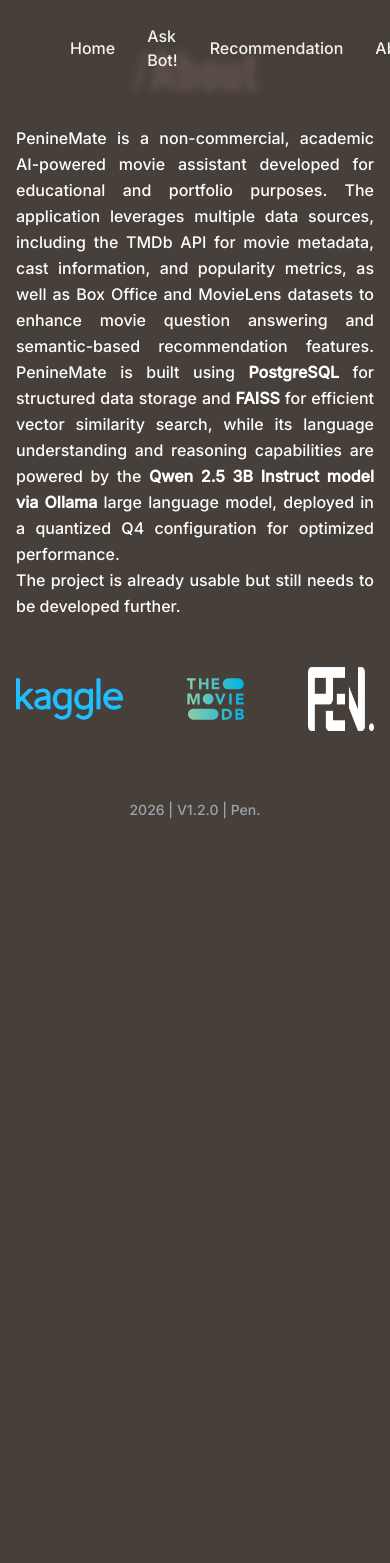
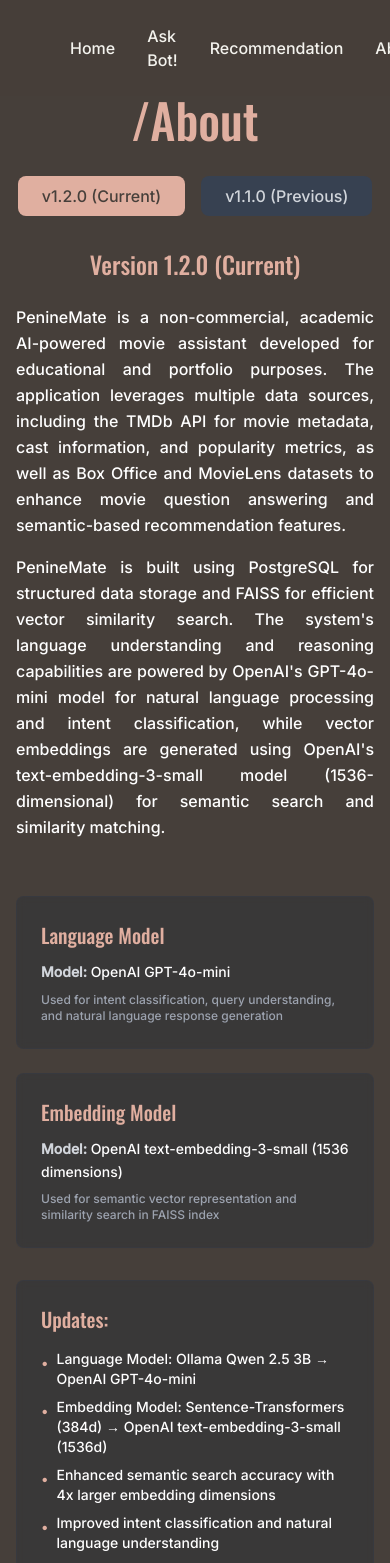
Before and after one commit to StevChrist/peninemate, a Next.js app in the folder frontend/: page /about in a window 390 px wide. Shown: the top 1563 px of the page. Before the commit the page ends 844 px from the top, so only its background shows below. Built offline with nearby package versions, Linux system fonts and the light colour scheme.

Commit message:
update about

```diff
--- a/frontend/src/app/about/page.tsx
+++ b/frontend/src/app/about/page.tsx
@@ -1,14 +1,71 @@
+"use client";
+
 import Header from "@/components/layout/Header";
 import Image from "next/image";
+import { useState } from "react";
 
 export default function AboutPage() {
+  const [selectedVersion, setSelectedVersion] = useState<"1.2.0" | "1.1.0">("1.2.0");
+
+  const versionContent = {
+    "1.2.0": {
+      title: "Version 1.2.0 (Current)",
+      llm: "OpenAI GPT-4o-mini",
+      embedding: "OpenAI text-embedding-3-small (1536 dimensions)",
+      description: `PenineMate is a non-commercial, academic AI-powered movie assistant
+        developed for educational and portfolio purposes. The application leverages multiple
+        data sources, including the TMDb API for movie metadata, cast information, and
+        popularity metrics, as well as Box Office and MovieLens datasets to enhance movie
+        question answering and semantic-based recommendation features.`,
+      architecture: `PenineMate is built using PostgreSQL for structured data storage and
+        FAISS for efficient vector similarity search. The system's language understanding
+        and reasoning capabilities are powered by OpenAI's GPT-4o-mini model for natural
+        language processing and intent classification, while vector embeddings are generated
+        using OpenAI's text-embedding-3-small model (1536-dimensional) for semantic search
+        and similarity matching.`,
+      updates: [
+        "Language Model: Ollama Qwen 2.5 3B → OpenAI GPT-4o-mini",
+        "Embedding Model: Sentence-Transformers (384d) → OpenAI text-embedding-3-small (1536d)",
+        "Enhanced semantic search accuracy with 4x larger embedding dimensions",
+        "Improved intent classification and natural language understanding",
+        "Added franchise detection for 'How many X films?' type queries",
+        "Better multilingual support for English and Indonesian conversations",
+        "Optimized response generation with cloud-based LLM infrastructure"
+      ]
+    },
+    "1.1.0": {
+      title: "Version 1.1.0 (Previous)",
+      llm: "Ollama Qwen 2.5 3B Instruct (Q4 quantized)",
+      embedding: "Sentence-Transformers all-MiniLM-L6-v2 (384 dimensions)",
+      description: `PenineMate Version 1.1.0 was the initial release featuring local
+        AI models for complete offline operation. This version focused on establishing
+        the core architecture and proof-of-concept functionality.`,
+      architecture: `Built with PostgreSQL for data storage and FAISS for vector search.
+        Language understanding was powered by Qwen 2.5 3B Instruct model via Ollama,
+        deployed in a quantized Q4 configuration for optimized performance on local hardware.
+        Vector embeddings were generated using the sentence-transformers library with the
+        all-MiniLM-L6-v2 model (384-dimensional embeddings).`,
+      updates: [
+        "Initial RAG (Retrieval-Augmented Generation) architecture implementation",
+        "Local LLM deployment using Ollama Qwen 2.5 3B for privacy-focused operation",
+        "FAISS vector indexing with sentence-transformers embeddings",
+        "Basic conversational Q&A functionality about movies",
+        "PostgreSQL database integration with TMDb dataset",
+        "Hybrid search combining keyword and semantic matching",
+        "Movie recommendation system based on user preferences"
+      ]
+    }
+  };
+
+  const currentVersion = versionContent[selectedVersion];
+
   return (
     <div className="min-h-screen bg-background flex flex-col">
       {/* Header */}
       <Header />
 
-      {/* Main Content - Centered vertically */}
-      <main className="flex-1 flex flex-col justify-center container mx-auto px-4 py-8 max-w-5xl">
+      {/* Main Content */}
+      <main className="flex-1 flex flex-col justify-center container mx-auto px-4 pt-24 pb-8 max-w-5xl">
         {/* Title */}
         <div className="text-center mb-8">
           <h1 className="text-5xl font-oswald font-medium text-highlight">
@@ -16,29 +73,97 @@
           </h1>
         </div>
 
+        {/* Version Selector */}
+        <div className="flex justify-center gap-4 mb-8">
+          <button
+            onClick={() => setSelectedVersion("1.2.0")}
+            className={`px-6 py-2 rounded-lg font-medium transition-all duration-300 ${
+              selectedVersion === "1.2.0"
+                ? "bg-highlight text-background"
+                : "bg-gray-700 text-gray-300 hover:bg-gray-600"
+            }`}
+          >
+            v1.2.0 (Current)
+          </button>
+          <button
+            onClick={() => setSelectedVersion("1.1.0")}
+            className={`px-6 py-2 rounded-lg font-medium transition-all duration-300 ${
+              selectedVersion === "1.1.0"
+                ? "bg-highlight text-background"
+                : "bg-gray-700 text-gray-300 hover:bg-gray-600"
+            }`}
+          >
+            v1.1.0 (Previous)
+          </button>
+        </div>
+
+        {/* Version Title */}
+        <div className="text-center mb-6">
+          <h2 className="text-2xl font-oswald font-medium text-highlight">
+            {currentVersion.title}
+          </h2>
+        </div>
+
         {/* Description */}
-        <div className="text-white text-base leading-relaxed text-justify mb-12 max-w-4xl mx-auto">
-          <p>
-            PenineMate is a non-commercial, academic AI-powered movie assistant
-            developed for educational and portfolio purposes. The application
-            leverages multiple data sources, including the TMDb API for movie
-            metadata, cast information, and popularity metrics, as well as Box
-            Office and MovieLens datasets to enhance movie question answering and
-            semantic-based recommendation features. PenineMate is built using{" "}
-            <strong>PostgreSQL</strong> for structured data storage and{" "}
-            <strong>FAISS</strong> for efficient vector similarity search, while
-            its language understanding and reasoning capabilities are powered by
-            the <strong>Qwen 2.5 3B Instruct model via Ollama</strong> large language model,
-            deployed in a quantized Q4 configuration for optimized performance.
-          </p>
-          <p>
+        <div className="text-white text-base leading-relaxed text-justify mb-8 max-w-4xl mx-auto">
+          <p className="mb-4">{currentVersion.description}</p>
+          <p className="mb-6">{currentVersion.architecture}</p>
+        </div>
+
+        {/* Model Information Cards - UPDATED with 30% opacity */}
+        <div className="grid grid-cols-1 md:grid-cols-2 gap-6 mb-8 max-w-4xl mx-auto">
+          {/* LLM Model Card */}
+          <div className="bg-gray-800/30 rounded-lg p-6 border border-gray-700/30 backdrop-blur-sm">
+            <h3 className="text-highlight font-oswald text-xl mb-3">
+              Language Model
+            </h3>
+            <p className="text-white text-sm leading-relaxed">
+              <strong className="text-gray-300">Model:</strong> {currentVersion.llm}
+            </p>
+            <p className="text-gray-400 text-xs mt-2">
+              Used for intent classification, query understanding, and natural language response generation
+            </p>
+          </div>
+
+          {/* Embedding Model Card */}
+          <div className="bg-gray-800/30 rounded-lg p-6 border border-gray-700/30 backdrop-blur-sm">
+            <h3 className="text-highlight font-oswald text-xl mb-3">
+              Embedding Model
+            </h3>
+            <p className="text-white text-sm leading-relaxed">
+              <strong className="text-gray-300">Model:</strong> {currentVersion.embedding}
+            </p>
+            <p className="text-gray-400 text-xs mt-2">
+              Used for semantic vector representation and similarity search in FAISS index
+            </p>
+          </div>
+        </div>
+
+        {/* Updates Section - UPDATED with 30% opacity */}
+        <div className="bg-gray-800/30 rounded-lg p-6 border border-gray-700/30 backdrop-blur-sm mb-12 max-w-4xl mx-auto">
+          <h3 className="text-highlight font-oswald text-xl mb-4">
+            Updates:
+          </h3>
+          <ul className="space-y-2">
+            {currentVersion.updates.map((item, index) => (
+              <li key={index} className="text-white text-sm flex items-start">
+                <span className="text-highlight mr-2 mt-1">•</span>
+                <span>{item}</span>
+              </li>
+            ))}
+          </ul>
+        </div>
+
+        {/* Status Note */}
+        <div className="text-center mb-12">
+          <p className="text-gray-400 text-sm italic">
             The project is already usable but still needs to be developed further.
           </p>
         </div>
 
         {/* Logo Section */}
-        <div className="flex justify-center items-center gap-16">
-          {/* Kaggle Logo - Using SVG file */}
+        <div className="flex justify-center items-center gap-16 flex-wrap">
+          {/* Kaggle Logo */}
           <a
             href="https://www.kaggle.com"
             target="_blank"
@@ -54,7 +179,7 @@
             />
           </a>
 
-          {/* TMDb Logo - Using SVG file */}
+          {/* TMDb Logo */}
           <a
             href="https://www.themoviedb.org/"
             target="_blank"
@@ -70,7 +195,7 @@
             />
           </a>
 
-          {/* PEN Logo - Using PNG file */}
+          {/* PEN Logo */}
           <a
             href="https://stevchrist.site/"
             target="_blank"
@@ -88,9 +213,9 @@
         </div>
       </main>
 
-      {/* Footer - Always at bottom */}
+      {/* Footer */}
       <footer className="py-6 text-center text-gray-400 text-sm">
-        <p>2026 | V1.2.0 | Pen.</p>
+        <p>2026 | V{selectedVersion} | Pen.</p>
       </footer>
     </div>
   );
--- a/frontend/src/app/recommendation/page.tsx
+++ b/frontend/src/app/recommendation/page.tsx
@@ -31,7 +31,8 @@
     setIsLoading(true);
 
     try {
-      const response = await fetch("http://100.118.33.12:8000/api/v1/recommend", {
+      const apiUrl = process.env.NEXT_PUBLIC_API_URL || "http://localhost:8000";
+      const response = await fetch(`${apiUrl}/api/v1/recommend`, {
         method: "POST",
         headers: {
           "Content-Type": "application/json",
```
Also changed, not shown: 1 other file (tests, documents, lock files or other folders).
